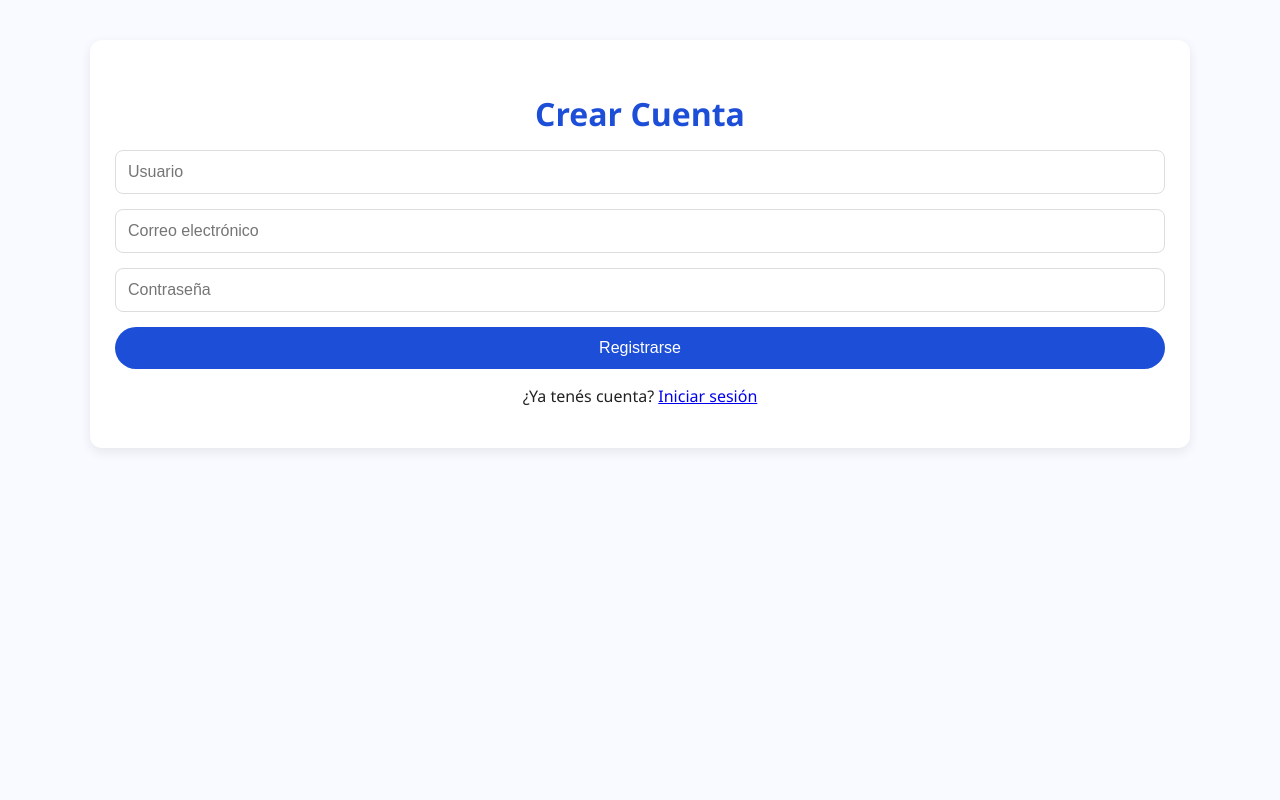
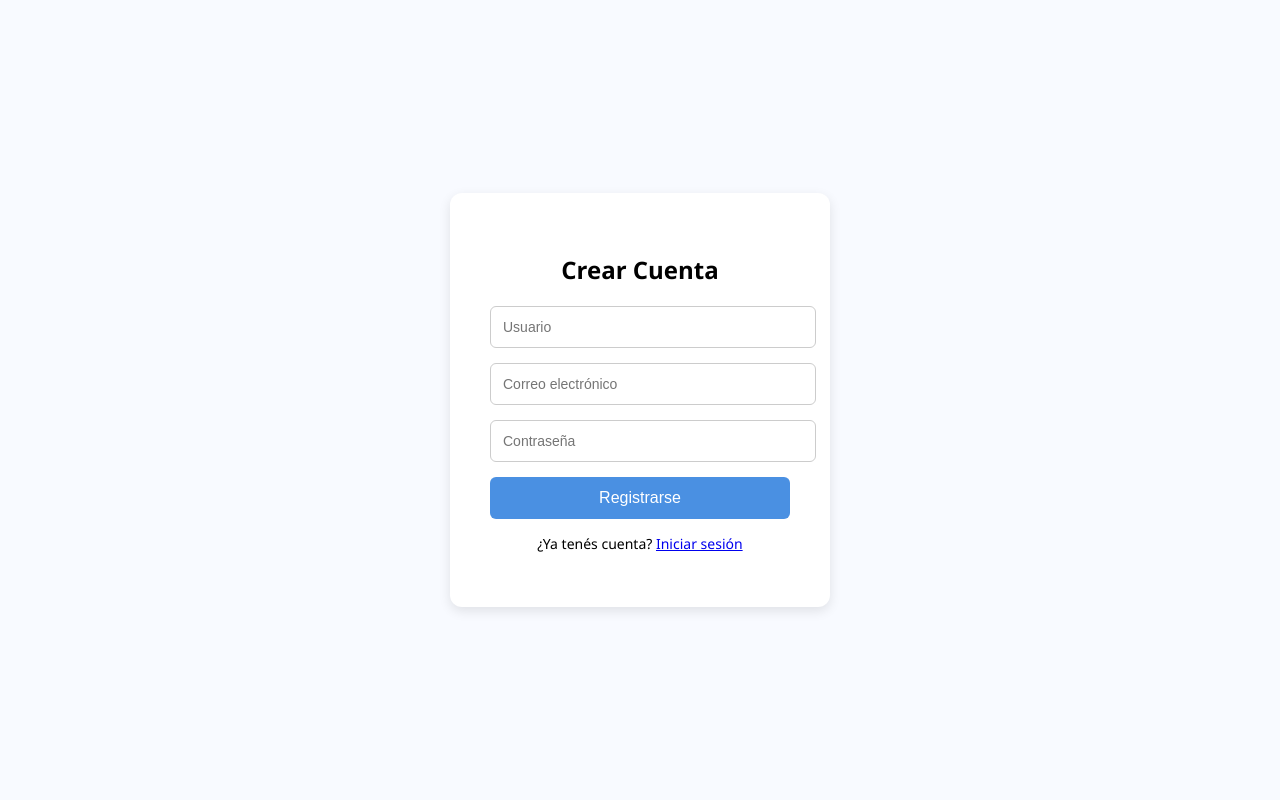
Before and after one commit to ModuMod/Trabajo, a PHP site: page /Registro.php in a window 1280 px wide. Run offline with PHP 8.4, Linux system fonts and the light colour scheme.

Commit message:
Nuevo estilo

```diff
--- a/Estilo.css
+++ b/Estilo.css
@@ -1,83 +1,63 @@
+
 
 body {
     margin: 0;
     padding: 0;
     font-family: 'Segoe UI', Roboto, Arial, sans-serif;
     background: #f8faff;
-    color: #222;
-}
-
-header {
-    background: #ffffff;
-    box-shadow: 0 2px 6px rgba(0,0,0,0.05);
-    padding: 15px 50px;
     display: flex;
-    justify-content: space-between;
+    justify-content: center;
     align-items: center;
-}
-
-header h1 {
-    font-size: 1.5rem;
-    color: #1d4ed8;
-}
-
-nav a {
-    margin: 0 15px;
-    text-decoration: none;
-    font-weight: 500;
-    color: #333;
-    transition: 0.3s;
-}
-nav a:hover {
-    color: #1d4ed8;
+    height: 100vh;
 }
 
 .container {
-    max-width: 1100px;
-    margin: auto;
-    padding: 40px 20px;
-}
-
-h2 {
-    font-size: 2rem;
-    margin-bottom: 15px;
-    color: #1d4ed8;
-}
-
-button, .btn {
-    background: #1d4ed8;
-    color: white;
-    border: none;
-    border-radius: 25px;
-    padding: 12px 25px;
-    cursor: pointer;
-    font-size: 1rem;
-    transition: 0.3s;
-}
-button:hover, .btn:hover {
-    background: #2563eb;
+    display: flex;
+    justify-content: center;
+    align-items: center;
+    width: 100%;
 }
 
 .card {
-    background: white;
-    padding: 25px;
+    background: #ffffff;
+    padding: 40px;
     border-radius: 12px;
-    box-shadow: 0 4px 12px rgba(0,0,0,0.08);
-    margin-bottom: 20px;
-    text-align: center;
+    box-shadow: 0 4px 12px rgba(0,0,0,0.1);
+    display: flex;
+    flex-direction: column;
+    align-items: center;
+    width: 300px;
 }
 
-form {
-    display: flex;
-    flex-direction: column;
-    gap: 15px;
+.card h2 {
+    margin-bottom: 20px;
 }
 
-input[type="text"],
-input[type="email"],
-input[type="password"] {
+.card input {
+    width: 100%;
     padding: 12px;
-    border-radius: 8px;
-    border: 1px solid #ddd;
-    font-size: 1rem;
+    margin-bottom: 15px;
+    border: 1px solid #ccc;
+    border-radius: 6px;
+    font-size: 14px;
 }
+
+.card button {
+    width: 100%;
+    padding: 12px;
+    background-color: #4a90e2;
+    color: #fff;
+    border: none;
+    border-radius: 6px;
+    cursor: pointer;
+    font-size: 16px;
+}
+
+.card button:hover {
+    background-color: #357ab8;
+}
+
+.card p {
+    margin-top: 15px;
+    font-size: 14px;
+}
```
